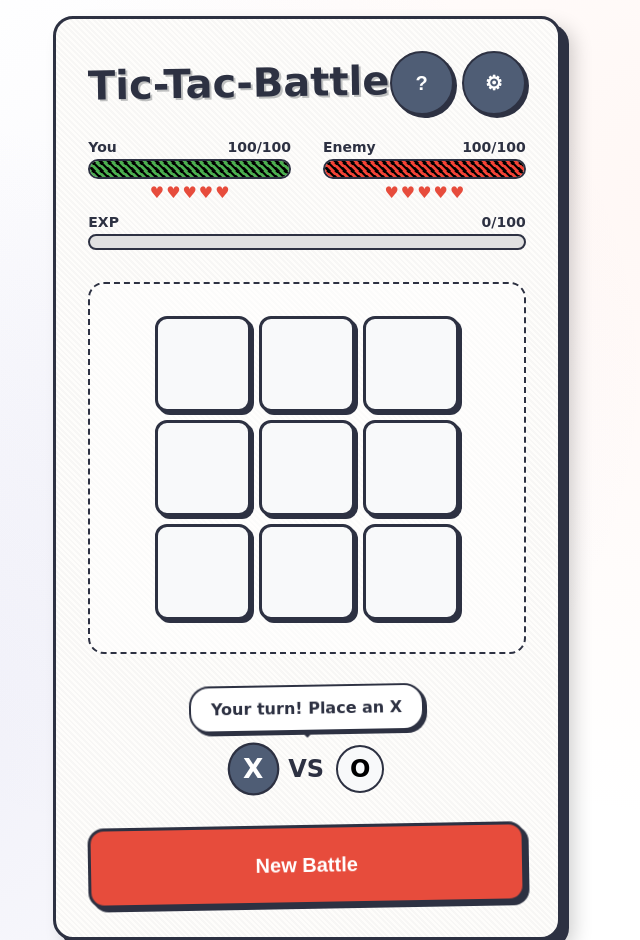
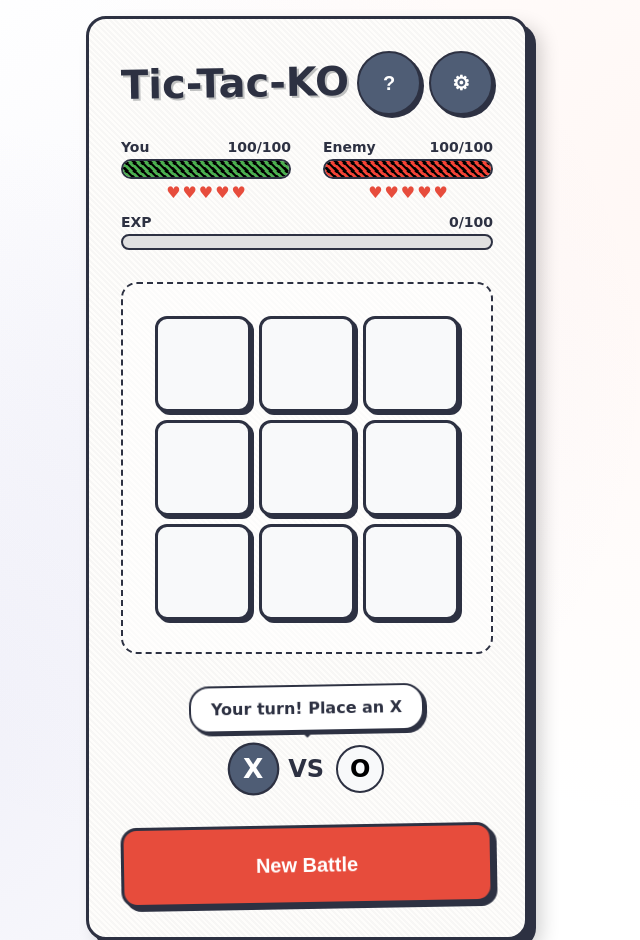
Before and after one commit to Fahy-Studios/Tic-Tac-KO, a React (Vite) app: page / in a window 1280 px wide. Shown: the whole page, without its empty margins (333-973 px from the left). Built offline with nearby package versions, Linux system fonts and the light colour scheme.

Commit message:
Fix: Ignore node_modules/dist and update project name to Tic-Tac-KO

```diff
--- a/index.html
+++ b/index.html
@@ -3,7 +3,7 @@
   <head>
     <meta charset="UTF-8" />
     <meta name="viewport" content="width=device-width, initial-scale=1.0" />
-    <title>Tic-Tac-Battle</title>
+    <title>Tic-Tac-KO</title>
   </head>
   <body>
     <div id="root"></div>
--- a/package.json
+++ b/package.json
@@ -1,5 +1,5 @@
 {
-  "name": "tic-tac-battle",
+  "name": "tic-tac-ko",
   "private": true,
   "version": "0.0.0",
   "type": "module",
--- a/src/components/Game.tsx
+++ b/src/components/Game.tsx
@@ -302,7 +302,7 @@ const Game: React.FC = () => {
       ))}
 
       <div className="game-header">
-        <h1>Tic-Tac-Battle</h1>
+        <h1>Tic-Tac-KO</h1>
         <div className="header-buttons">
           <button onClick={() => setShowHowToPlay(true)} className="help-button">?</button>
           <button onClick={() => setShowSettings(true)} className="settings-button">⚙</button>
--- a/src/components/HowToPlayOverlay.tsx
+++ b/src/components/HowToPlayOverlay.tsx
@@ -8,7 +8,7 @@ const HowToPlayOverlay: React.FC<HowToPlayOverlayProps> = ({ onClose }) => {
   return (
     <div className="modal-overlay">
       <div className="how-to-play-modal">
-        <h2>How to Play Tic-Tac-Battle</h2>
+        <h2>How to Play Tic-Tac-KO</h2>
         <div className="tutorial-content">
           <div className="tutorial-section">
             <h3>🎯 Objective</h3>
```
Also changed, not shown: 4 other files (tests, documents, lock files or other folders).
